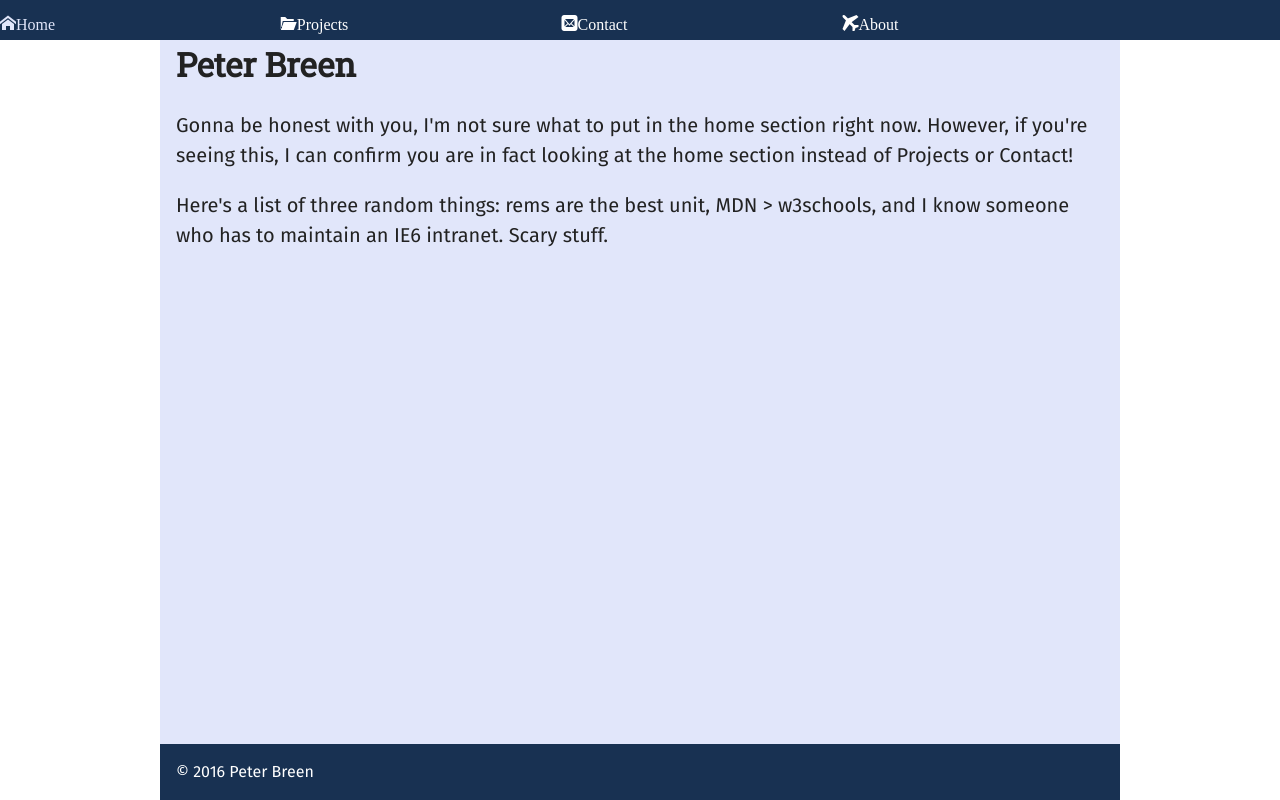
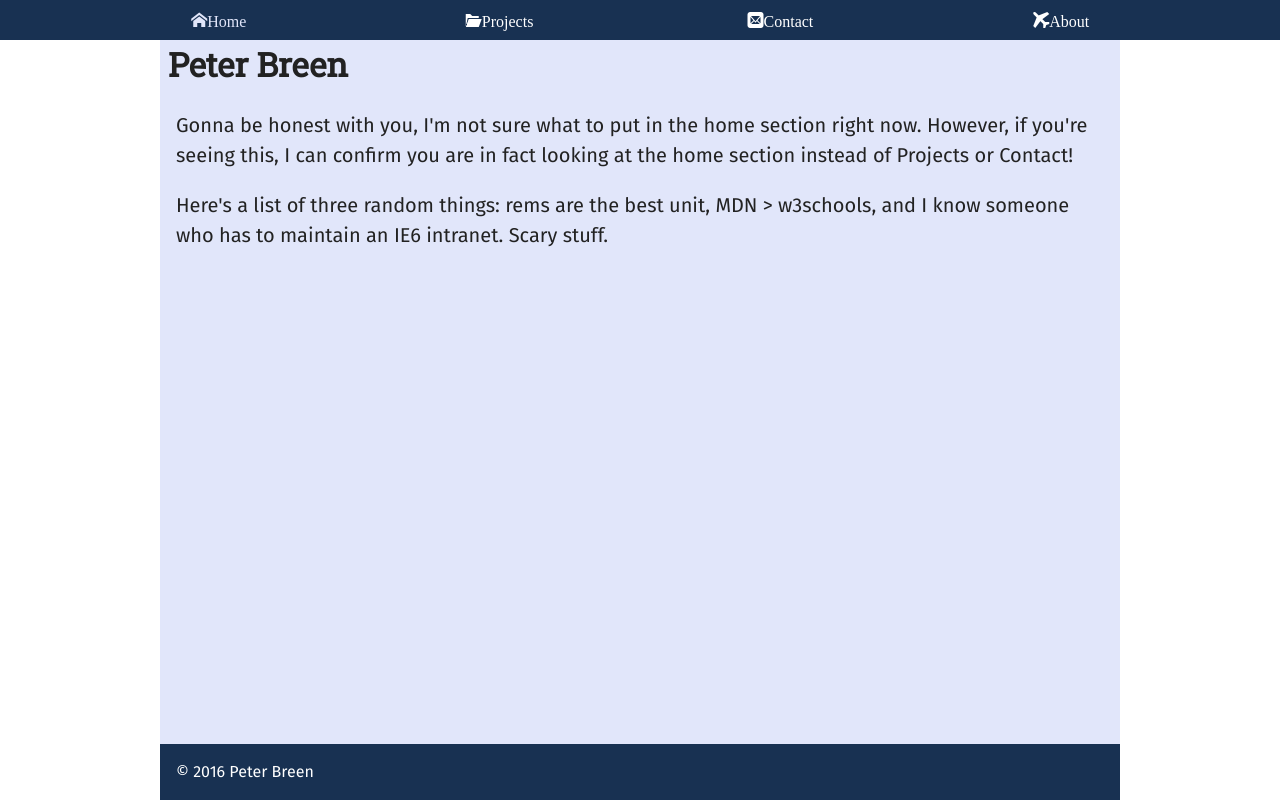
Before and after one commit to PeterBreen/301-portfolio, a plain HTML site: page index.html in a window 1280 px wide. Drawn offline with Linux system fonts and the light colour scheme; files whose address does not match are found by name.

Commit message:
fixes H1 margin/padding values, fixes nav height and spacing

```diff
--- a/styles/base.css
+++ b/styles/base.css
@@ -36,9 +36,9 @@ h1, h2, h3, h4 {
 }
 h1 {
   display: inline-block;
-  margin-left: 1rem;
   font-size: 2.074rem;
   margin-top: 2.5rem;
+  padding: 0 0.5rem;
 }
 h2 {
   font-size: 1.728rem;
@@ -92,5 +92,6 @@ nav {
   width: inherit;
   background: #183152;
   color: #ffffff;
-  padding: 0.5rem 0;
+  text-align: center;
+  line-height: 2.5rem;
 }
--- a/styles/layout.css
+++ b/styles/layout.css
@@ -10,6 +10,7 @@ section h2, select {
 .icon-list li {
   display: inline-block;
   font-size: 1rem;
+  line-height: 2.5rem;
   width: 21%;
 }
 .icon-list a {
```
